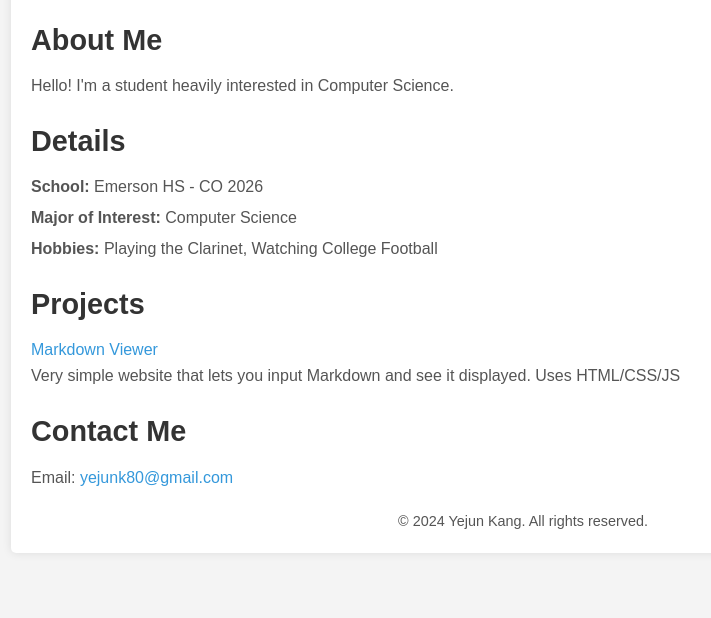
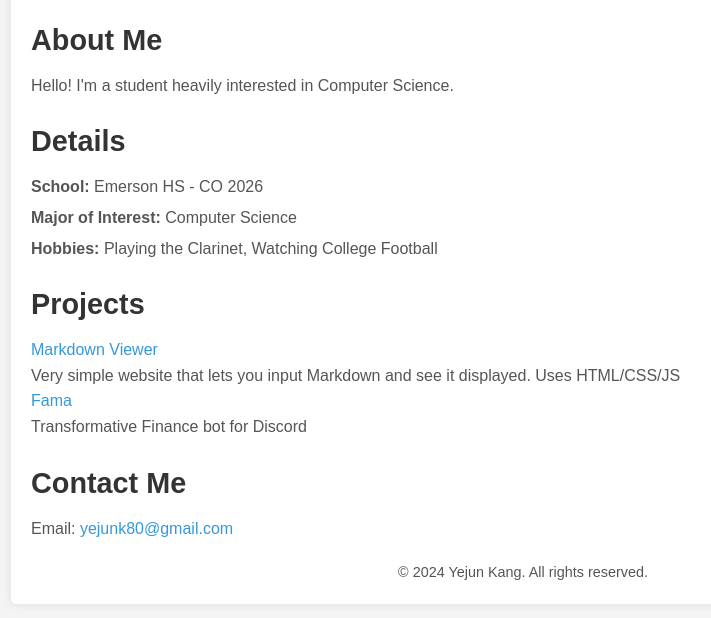
Before and after one commit to YejunKang/YejunKang.github.io, a plain HTML site: page index.html in a window 1280 px wide. Shown: the part 118-736 px from the top of the page, without its empty margins (117-828 px from the left). Drawn offline with Linux system fonts and the light colour scheme.

Commit message:
Update index.html

```diff
--- a/index.html
+++ b/index.html
@@ -33,6 +33,8 @@
 
                 <a href="https://viewyourmarkdown.netlify.app/">Markdown Viewer</a>
                 <p>Very simple website that lets you input Markdown and see it displayed. Uses HTML/CSS/JS</p>
+                <a href="https://github.com/YejunKang/Fama/">Fama</a>
+                <p>Transformative Finance bot for Discord</p>
             </ul>
         </section>
         <section class="contact">
```
